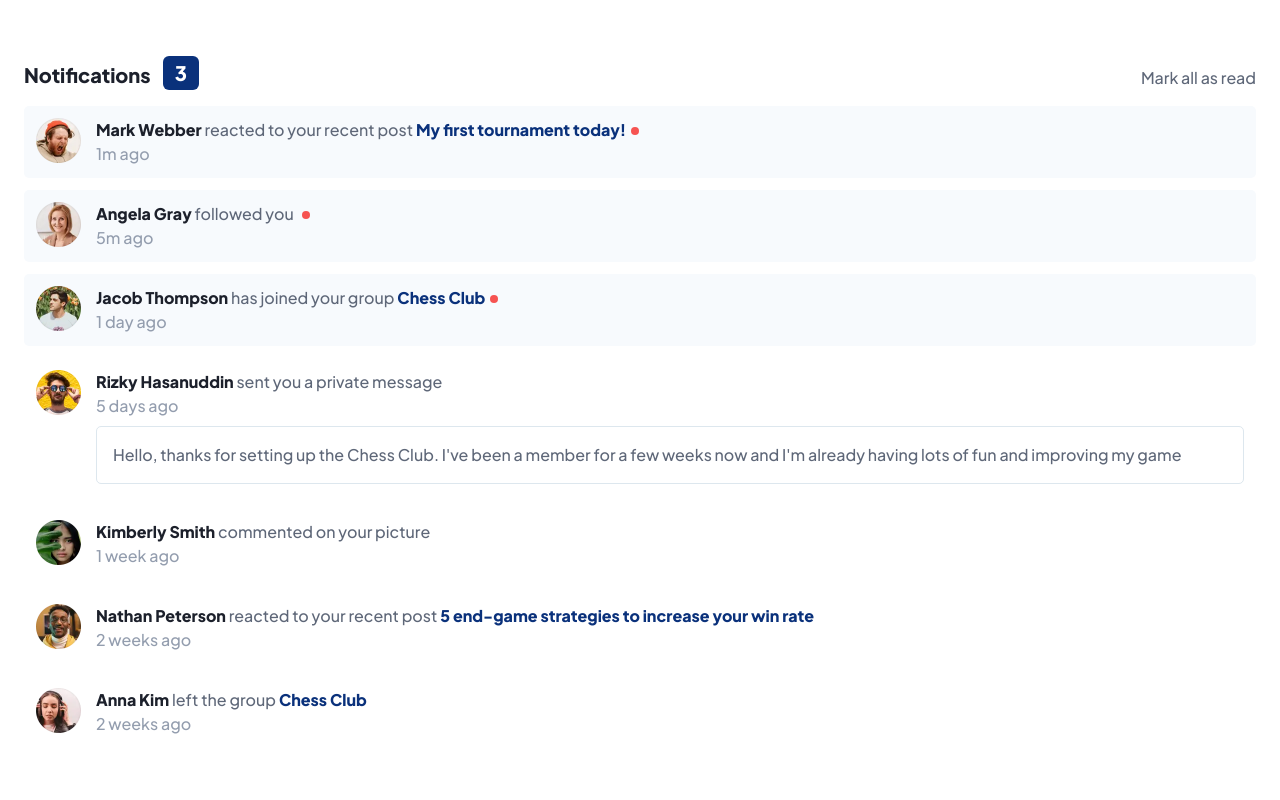
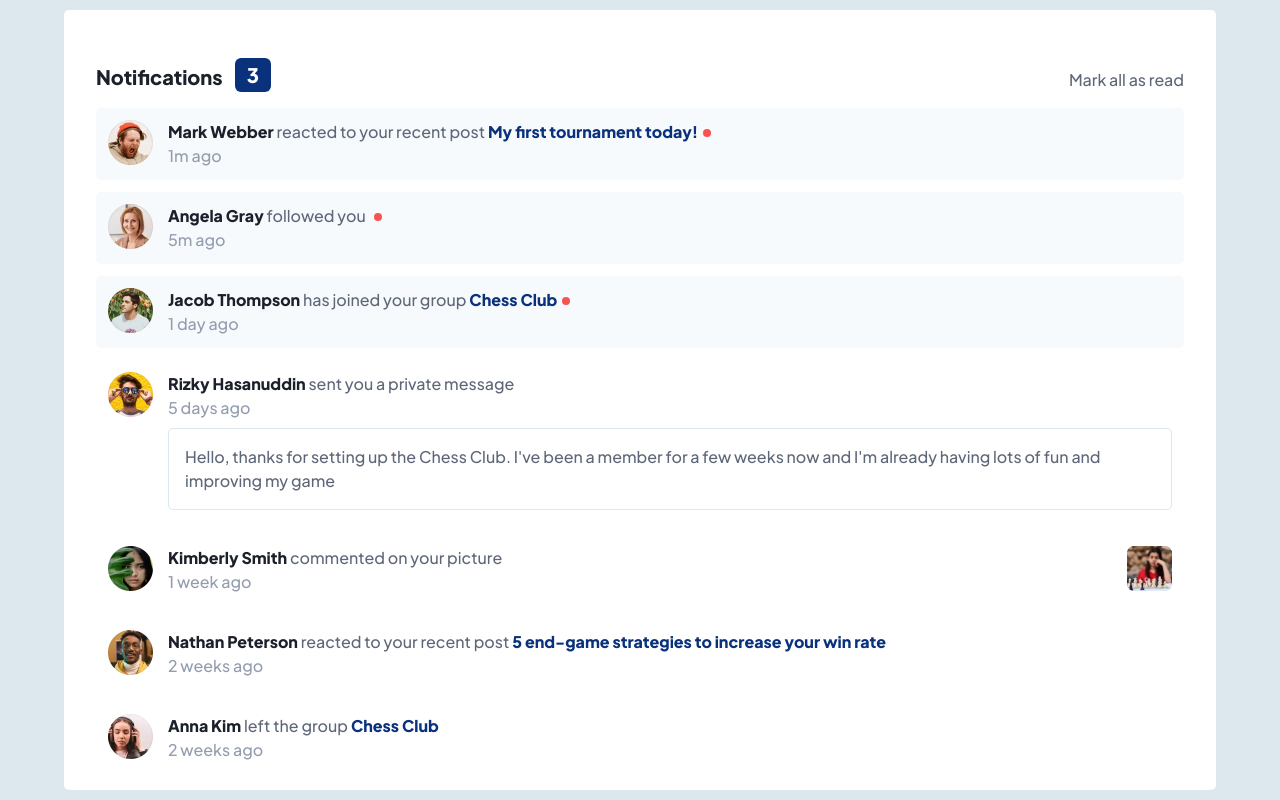
Before and after one commit to Matej-ch/notification-page, a React (Vite) app: page / in a window 1280 px wide. Built offline with nearby package versions, Linux system fonts and the light colour scheme.

Commit message:
finished

```diff
--- a/src/App.scss
+++ b/src/App.scss
@@ -11,6 +11,12 @@
 
 @media screen and (min-width: 376px) {
   #root {
-    max-width: 1440px;
+    max-width: 1200px;
+  }
+
+  .App {
+    background-color: var(--white);
+    border-radius: 5px;
+    padding: 2rem 2rem 0.25rem 2rem;
   }
 }
--- a/src/App.tsx
+++ b/src/App.tsx
@@ -48,6 +48,7 @@ function App() {
             date: '1 week ago',
             avatar: 'avatar-kimberly-smith.webp',
             isRead: true,
+            picture: 'image-chess.webp'
         },
         {
             name: 'Nathan Peterson',
@@ -78,12 +79,10 @@ function App() {
     }
 
     return (
-        <div className="App">
+        <div className="App" role={'main'}>
             <NotificationHeader notificationCount={notifications.filter(notif => !notif.isRead).length} handleAllNotifications={handleAllNotifications} />
 
-            {notifications.map(notif => {
-                return <NotificationComponent notification={notif} key={notif.avatar} />
-            })}
+            {notifications.map(notif => {return <NotificationComponent notification={notif} key={notif.avatar} />})}
 
         </div>
     )
--- a/src/INotification.ts
+++ b/src/INotification.ts
@@ -5,5 +5,6 @@ export default interface Notification {
     date: string,
     message?: string,
     avatar: string,
-    isRead: boolean
+    isRead: boolean,
+    picture?: string
 }
--- a/src/NotificationComponent.scss
+++ b/src/NotificationComponent.scss
@@ -14,6 +14,7 @@
     text-align: left;
     font-weight: 800;
     font-size: 16px;
+    position: relative;
   }
 
   .name {
@@ -60,5 +61,16 @@
     border: 1px solid var(--ligthGrayBlue2);
     border-radius: 5px;
     margin-top: 0.5rem;
+    cursor: pointer;
+
+    &:hover {
+      background-color: var(--ligthGrayBlue2);
+    }
+  }
+
+  .commented-picture {
+    position: absolute;
+    right: 0;
+    top: 0;
   }
 }
--- a/src/NotificationComponent.tsx
+++ b/src/NotificationComponent.tsx
@@ -17,6 +17,8 @@ function NotificationComponent({notification}: {notification:Notification})
             <div className={'date'}>{notification.date}</div>
 
             {notification.message && <div className={'private-message'}>{notification.message}</div>}
+
+            {notification.picture && <img src={getImageUrl(notification.picture)} alt="commented picture" className={'commented-picture'} width={45} height={45}/>}
         </div>
     </div>)
 }
--- a/src/index.scss
+++ b/src/index.scss
@@ -32,7 +32,6 @@
 
 html, body {
     height: 100%;
-    background-color: var(--white);
 }
 
 body {
@@ -56,3 +55,9 @@ p, h1, h2, h3, h4, h5, h6 {
 #root, #__next {
     isolation: isolate;
 }
+
+@media screen and (min-width: 376px) {
+    html, body {
+        background-color: var(--ligthGrayBlue2);
+    }
+}
```
